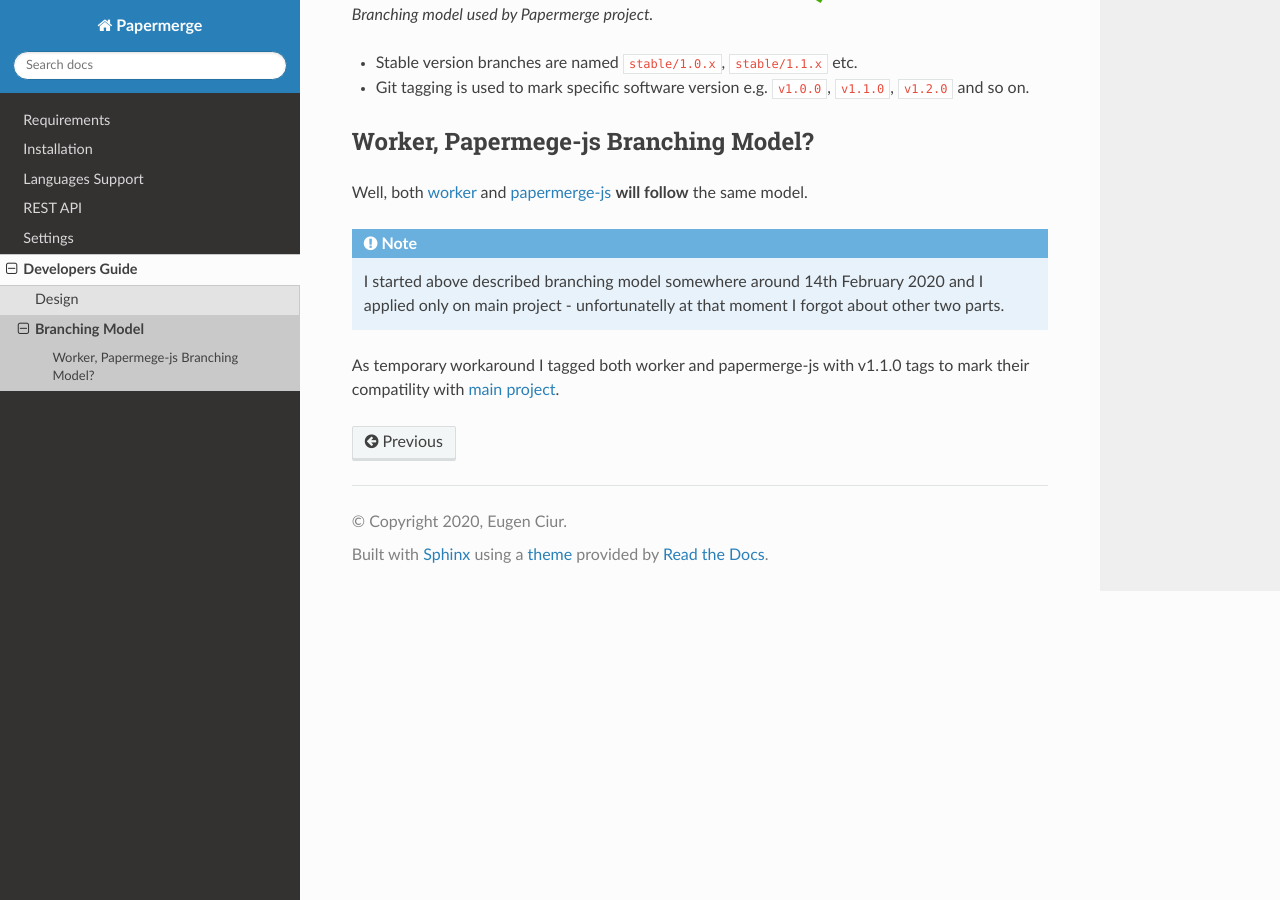
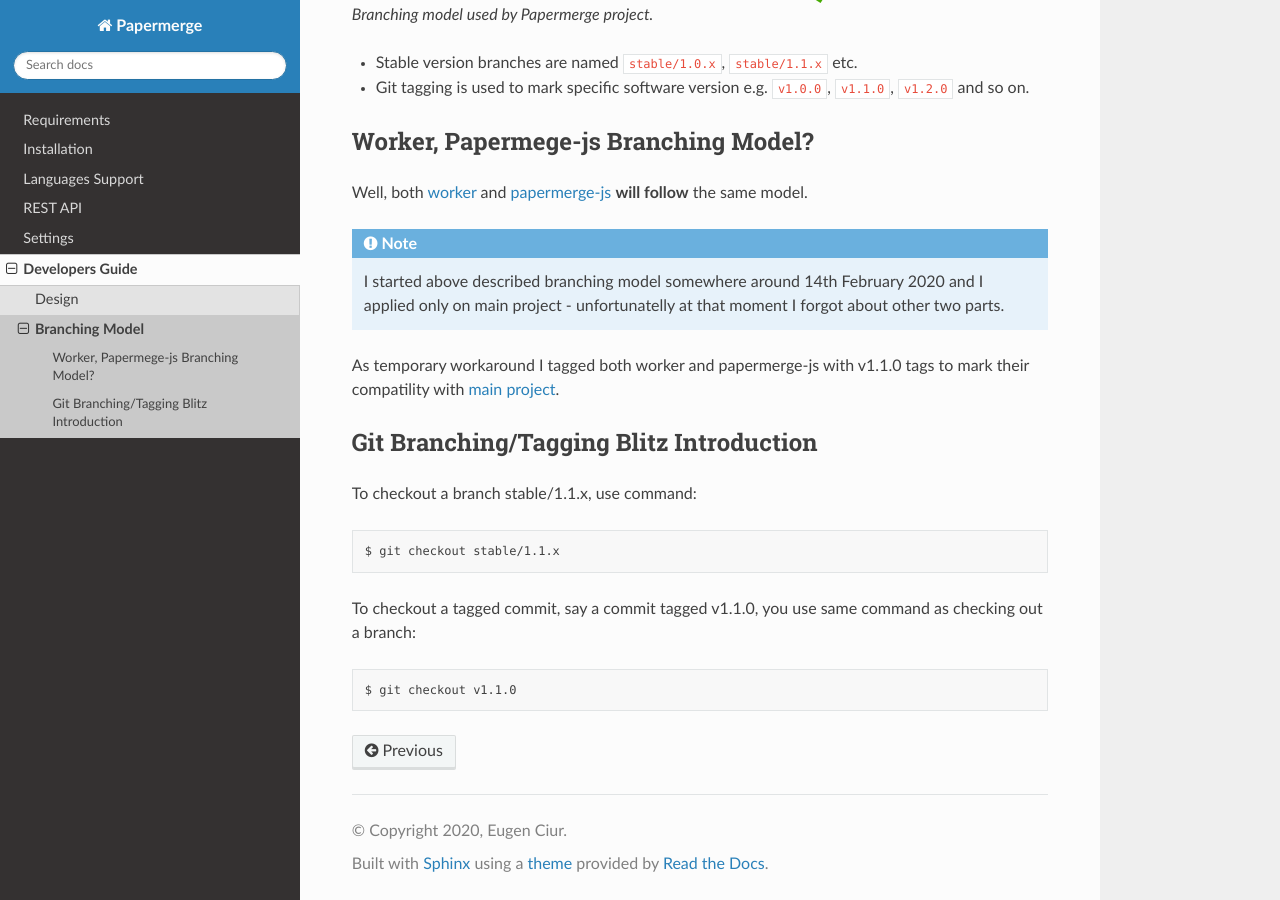
Before and after one commit to ciur/papermerge, a Sphinx documentation site: the page built from docs/source/developers_guide/branching.rst, in a window 1280 px wide and 900 px high, scrolled down 866 px. Built offline with Sphinx 7.4.7 and the Read the Docs theme 2.0.0, drawn with Linux system fonts in a browser that asks for light colours.

Commit message:
Documentation

```diff
--- a/docs/source/developers_guide/branching.rst
+++ b/docs/source/developers_guide/branching.rst
@@ -25,3 +25,15 @@
     I started above described branching model somewhere around 14th February 2020 and I applied only on main project - unfortunatelly at that moment I forgot about other two parts.
 
 As temporary workaround I tagged both worker and papermerge-js with v1.1.0 tags to mark their compatility with `main project <https://github.com/ciur/papermerge-js>`_.
+
+
+Git Branching/Tagging Blitz Introduction
+~~~~~~~~~~~~~~~~~~~~~~~~~~~~~~~~~~~~~~~~~~
+
+To checkout a branch stable/1.1.x, use command::
+
+    $ git checkout stable/1.1.x
+
+To checkout a tagged commit, say a commit tagged v1.1.0, you use same command as checking out a branch::
+
+    $ git checkout v1.1.0
```
